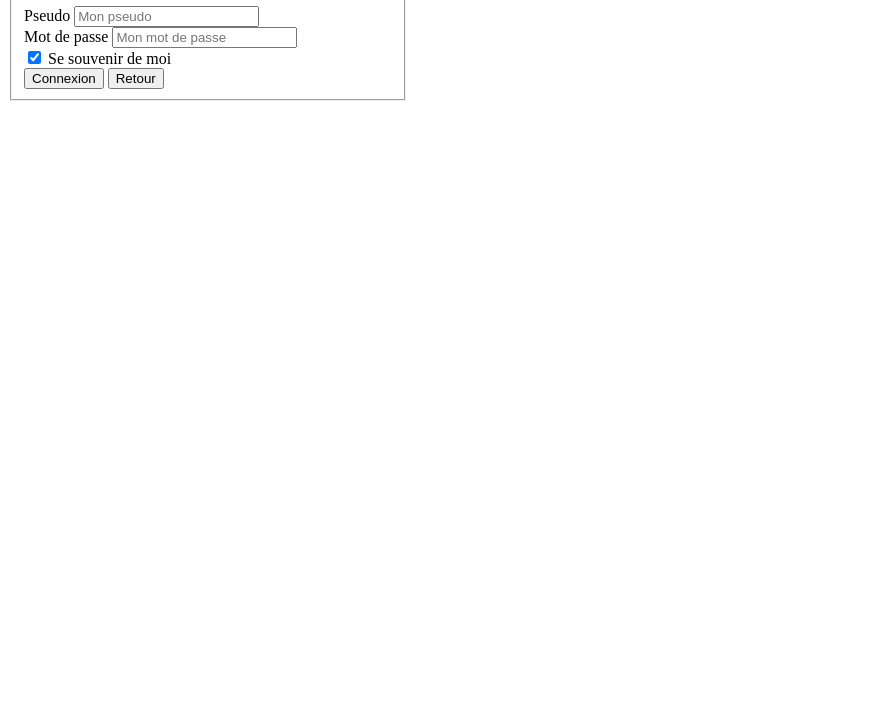
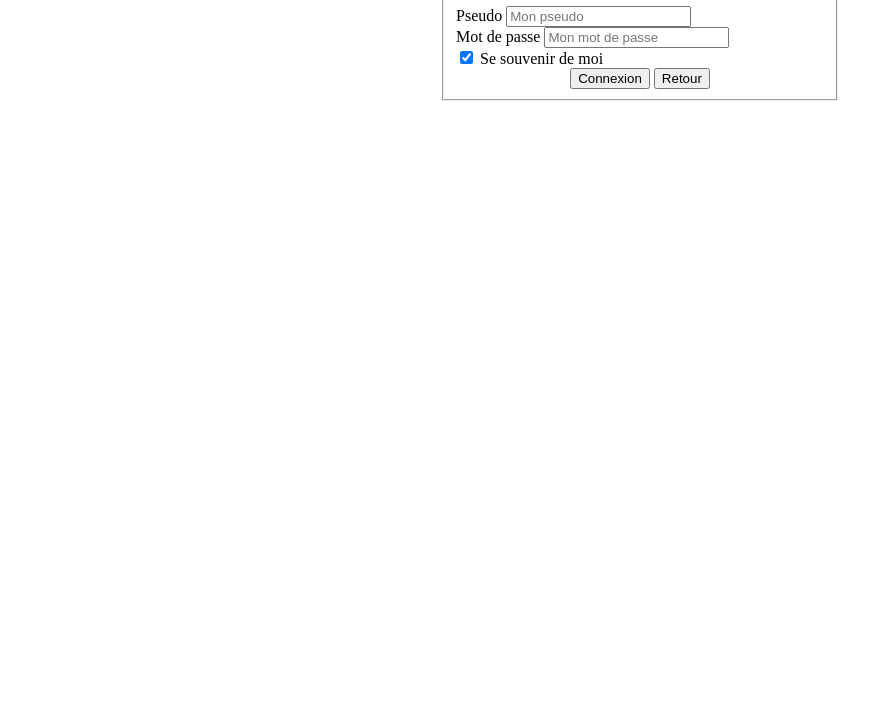
Before and after one commit to Alexandrerollin/Exoconnexion, a plain HTML site: page index.html in a window 1280 px wide. Shown: the part 89-800 px from the top of the page, without its empty margins (0-891 px from the left). Drawn offline with Linux system fonts and the light colour scheme.

Commit message:
Maj centré boutons

```diff
--- a/index.html
+++ b/index.html
@@ -29,7 +29,7 @@
             <label for="souvenir">Se souvenir de moi</label>
             </div>
 
-            <div>
+            <div class="button">
             <input type="submit" value="Connexion">
             <input type="reset" value="Retour">
             </div>
--- a/style.css
+++ b/style.css
@@ -3,12 +3,17 @@
 form {
     width: 400px;
     height: 250px;
+    margin: auto;
 }
 
 h1 {
     text-align: center;
 }
 
+.button {
+    text-align: center;
+}
+
 /* Class sélectors */
 
 /* ID sélectors */
```
